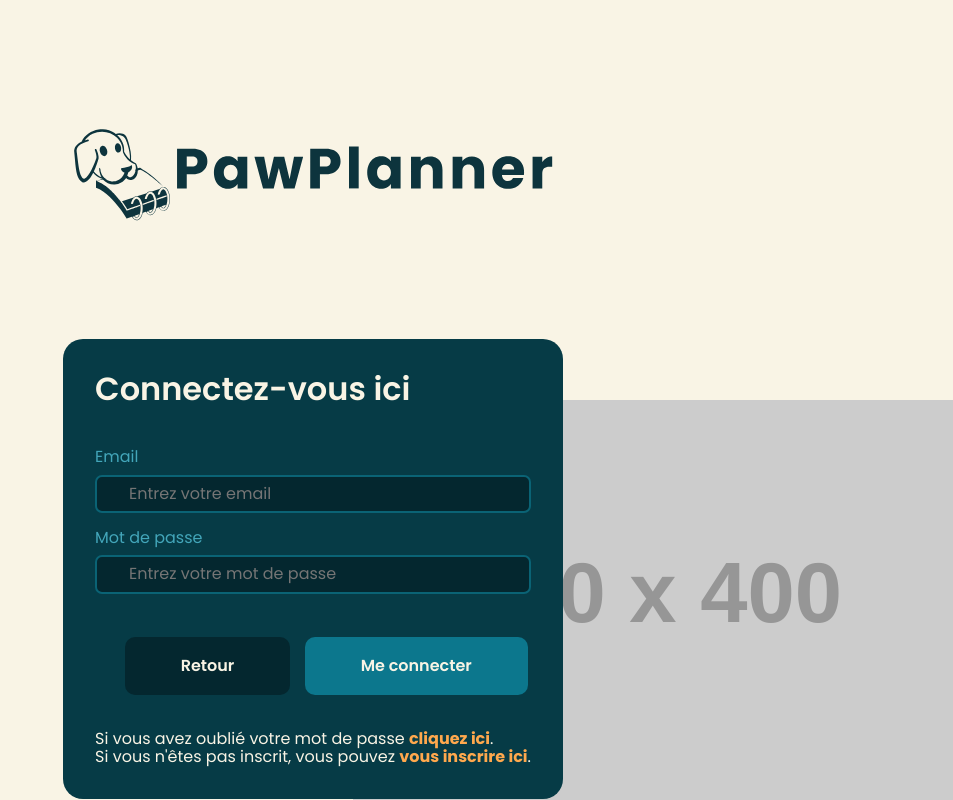
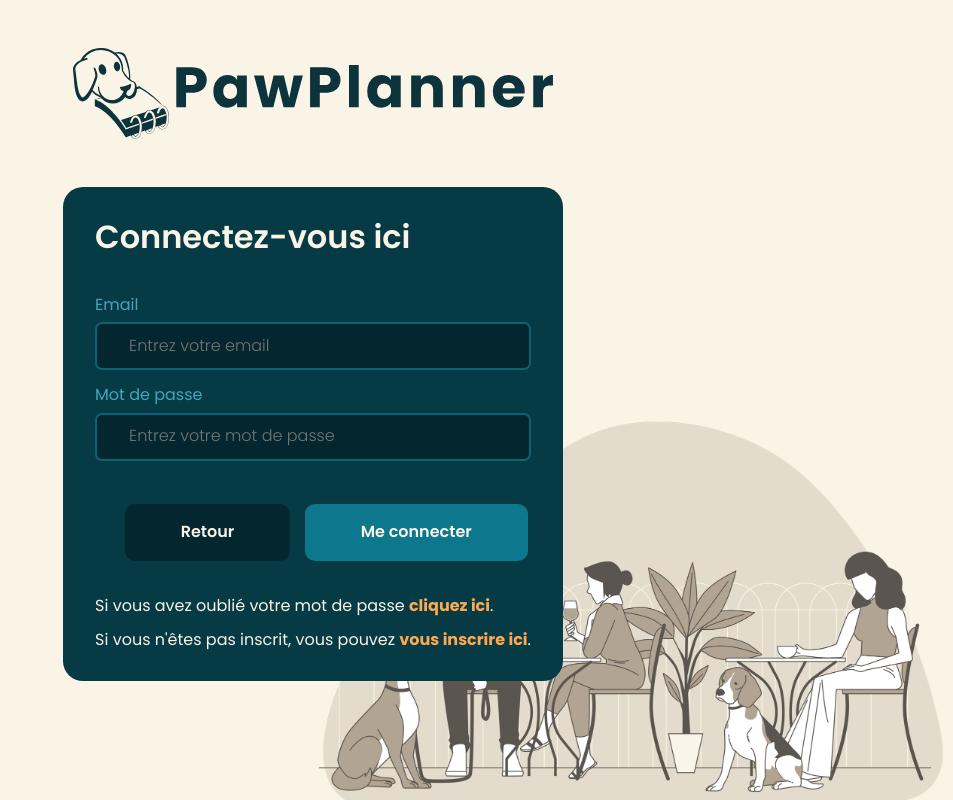
Before and after one commit to WildCodeSchool/cdajs-2405-projet-la-meute, a React (Vite) app in the folder client/: page /login in a window 1280 px wide. Shown: the whole page, without its empty margins (327-1280 px from the left). Built offline with nearby package versions, Linux system fonts and the light colour scheme.

Commit message:
front ok

```diff
--- a/client/src/components/_atoms/Inputs/TextInput/TextInput.scss
+++ b/client/src/components/_atoms/Inputs/TextInput/TextInput.scss
@@ -11,8 +11,9 @@
         border-radius: 7px;
         border: 2px solid $blue-300;
         background-color: $blue-500;
-        padding: 0.5rem;
+        padding: 0.8rem;
         padding-inline: 2rem;
         color: $font-light;
+        font-weight: $light;
     }
 }
--- a/client/src/pages/Login/Login.scss
+++ b/client/src/pages/Login/Login.scss
@@ -2,7 +2,8 @@
 
 .login {
     min-height: 100vh;
-    background-image: url("https://placehold.co/600x400/EEE/31343C");
+    background-image: url("@/assets/illustrations/chien-attendant-sages-restaurant-proprietaires.png");
+    background-size: 50%;
     background-position: bottom right;
     background-repeat: no-repeat;
     display: flex;
@@ -13,15 +14,22 @@
         width: 30rem;
         margin-inline: auto;
         max-width: 80%;
+        margin-block: 3rem;
     }
 
     &__form {
         margin-block: 0;
     }
+
+    &__bottomLinks:first-child {
+        margin-block-end: 1rem;
+
+    }
 }
 
 @media screen and (max-width: 600px) {
     .login {
-        background-size:contain;
+        background-size: contain;
     }
+
 }
--- a/client/src/pages/Login/Login.tsx
+++ b/client/src/pages/Login/Login.tsx
@@ -6,20 +6,9 @@ import Button from "@/components/_atoms/Button/Button";
 
 function Login() {
 	return (
-		/**
-		 * logo + titre paw planner
-		 * formulaire
-		 *     - email
-		 *     - password
-		 *     - bouton login
-		 *     - deux lignes de plus
-		 *          - oubli mot de passe
-		 *          - inscription
-		 * image ?
-		 * */
 		<main className="login">
 			<img className="login__logo" src={logo} alt="logo paw planner" />
-			<Form className="login__form" title="Connectez-vous ici">
+			<Form className="login__form" title="Connectez-vous&nbsp;ici">
 				<TextInput type="email" />
 				<TextInput type="password" />
 				<Button type="form-deny" href="">
```
Also changed, not shown: client/src/assets/illustrations/chien-attendant-sages-restaurant-proprietaires.png (added), client/src/assets/logo/night-blue/symbol-aside/logo-pawplanner-symbol-aside-night-blue.svg.
